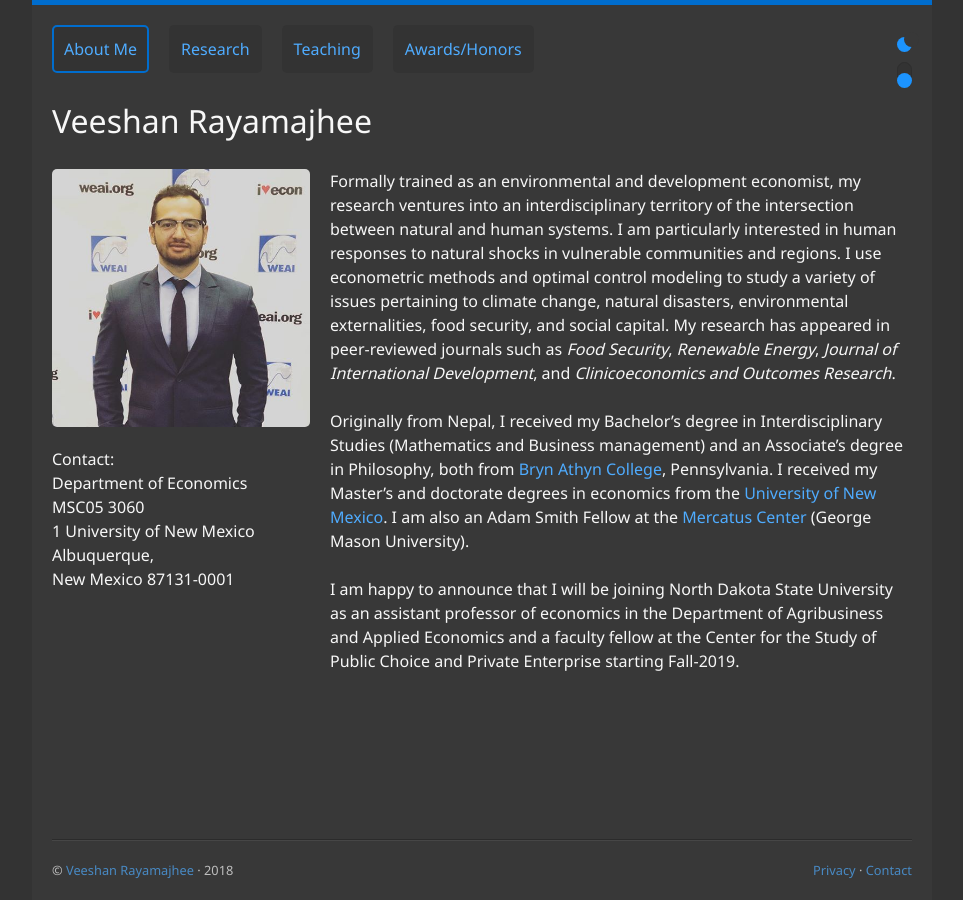
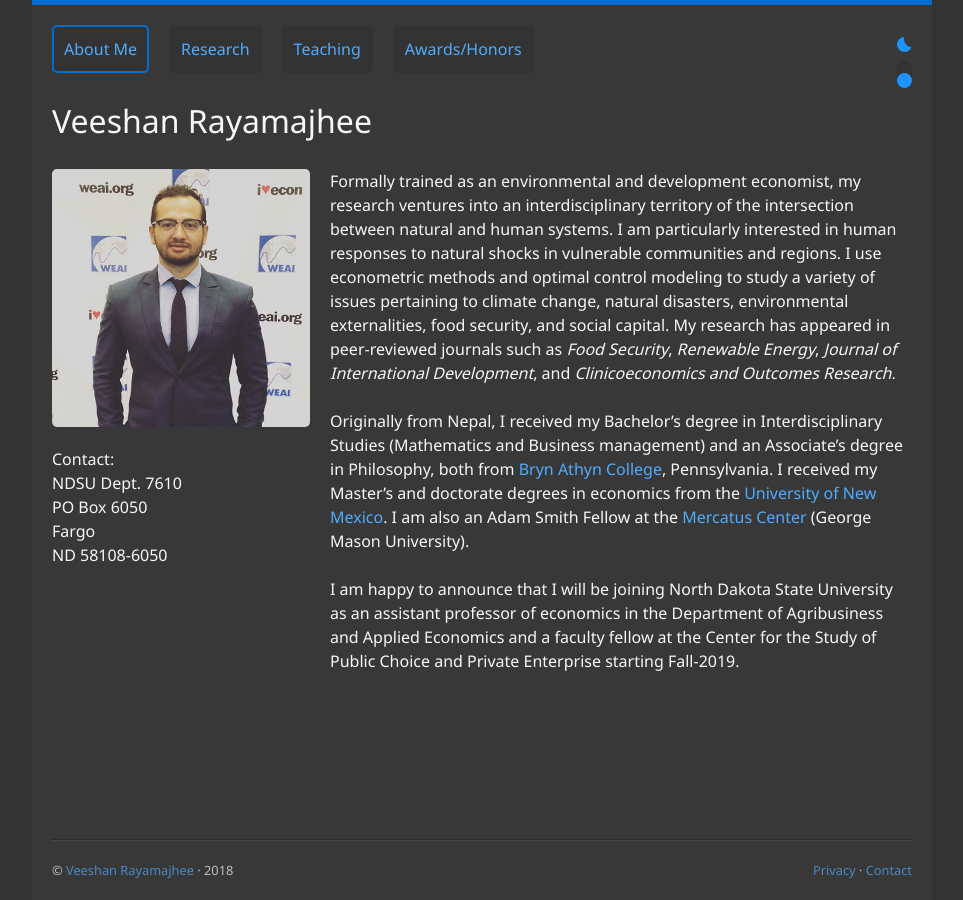
Before and after one commit to veeshanr/veeshanr.github.io, a Jekyll site: the page built from pages/about.md, in a window 1280 px wide. Shown: the whole page, without its empty margins (158-1121 px from the left). Built offline with Jekyll 4.4.1, drawn with Linux system fonts in a browser that asks for light colours.

Commit message:
Update contact.html

```diff
--- a/_includes/contact.html
+++ b/_includes/contact.html
@@ -1,8 +1,7 @@
 <address>
 Contact:<br>
-Department of Economics<br>
-MSC05 3060<br>
-1 University of New Mexico<br>
-Albuquerque,<br>
-New Mexico 87131-0001<br>
+NDSU Dept. 7610<br>
+PO Box 6050<br>
+Fargo <br>
+ND 58108-6050<br>
 </address>
```
